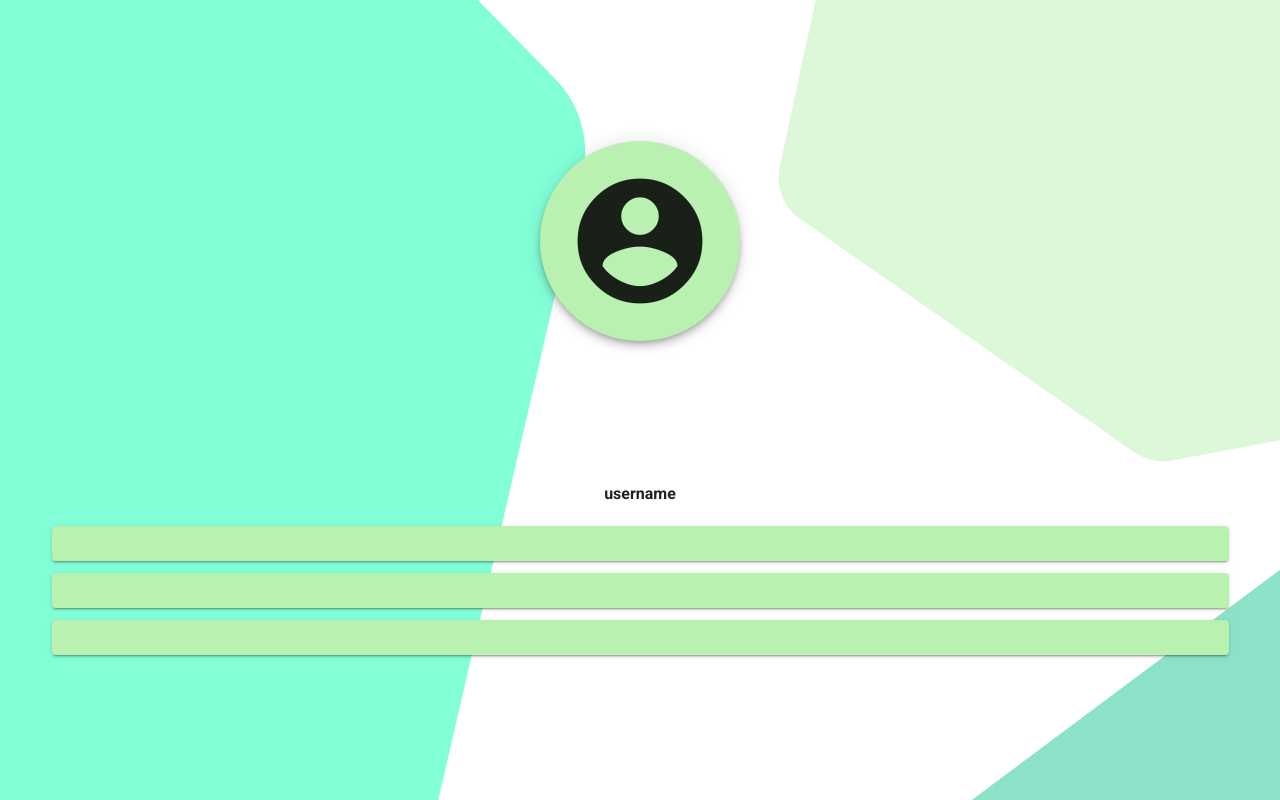
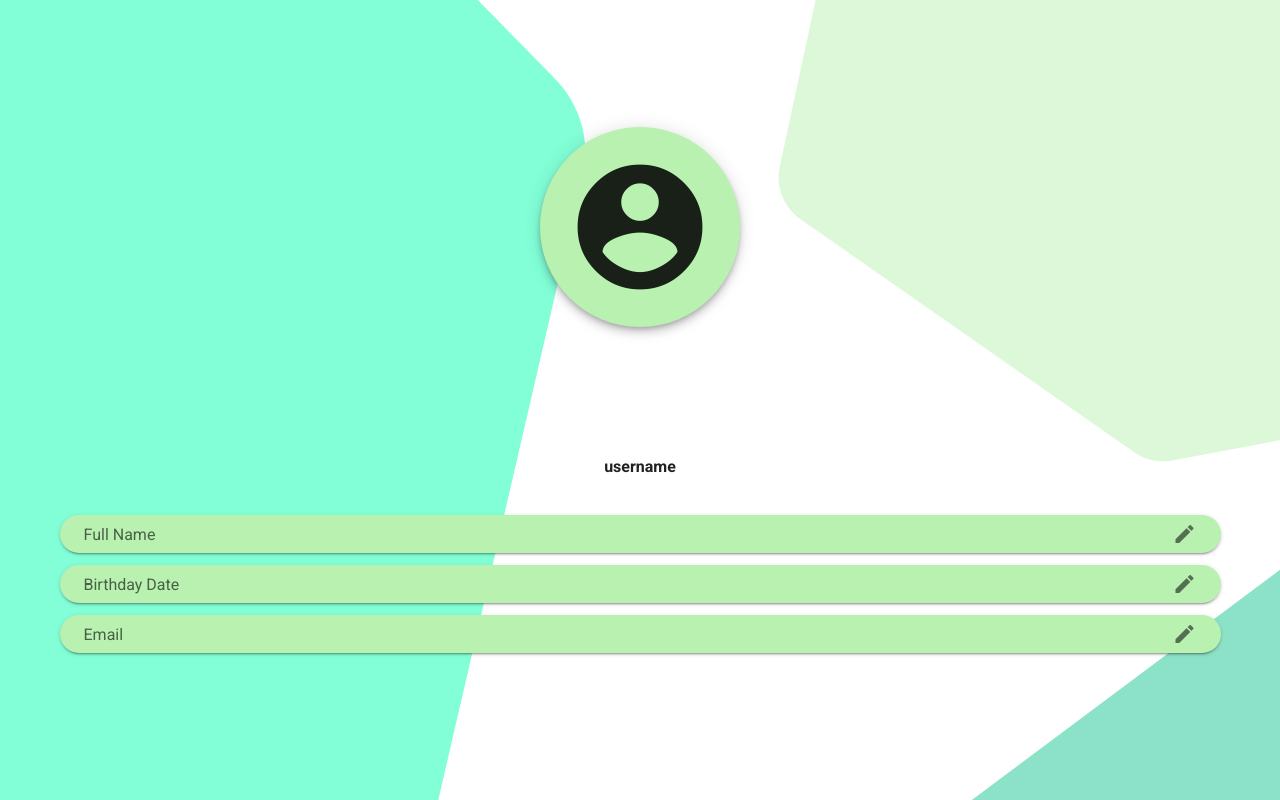
Before and after one commit to nicklnick/tp2-hci, a Vue app: page / in a window 1280 px wide. Built offline with nearby package versions, Linux system fonts and the light colour scheme.

Commit message:
feat: added user-profile

```diff
--- a/src/components/InfoBar.vue
+++ b/src/components/InfoBar.vue
@@ -1,16 +1,23 @@
 <template>
-  <v-card
-      class="d-flex text-center justify-center align-center"
-      rounded-lg
-      color="tertiary"
-      height="35px"
+  <v-text-field
+      dense
+      solo
+      rounded
+      hide-details
+      background-color="tertiary"
+      color="secondary"
+      append-icon="edit"
+      :label="label_text"
   >
-  </v-card>
+  </v-text-field>
 </template>
 
 <script>
 export default {
   name: "InfoBar",
+  props: {
+    label_text:String
+  }
 };
 </script>
 
--- a/src/components/InfoUser.vue
+++ b/src/components/InfoUser.vue
@@ -1,14 +1,9 @@
 <template>
-  <div class="d-flex flex-column align-center justify-center" flat tile>
-    <v-container class="pa-1">
-      <InfoBar>
-        Full Name
-      </InfoBar>
-      <InfoBar class="my-3" >
-        Birthday Date
-      </InfoBar>
-      <InfoBar>
-        E-mail
+  <div class="d-flex flex-column align-center justify-center">
+    <v-container class="ma-2">
+      <InfoBar label_text="Full Name"></InfoBar>
+      <InfoBar class="my-3" label_text="Birthday Date"></InfoBar>
+      <InfoBar label_text="Email">
         <v-btn icon color="black" small>
           <v-icon size=15px>edit</v-icon>
         </v-btn>
@@ -29,8 +24,5 @@ export default {
   }),
 };
 </script>
-.pa-1 {
-width: 50%;
-}
-<style scoped>
-</style>
+
+<style scoped></style>
```
